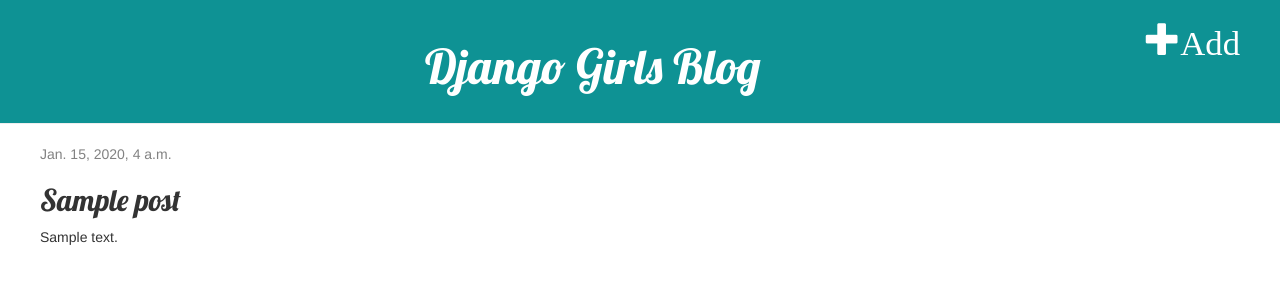
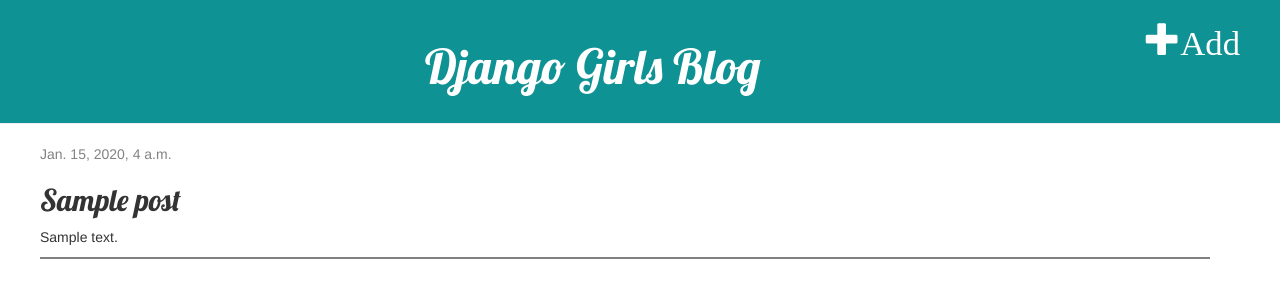
Before and after one commit to shanicegipson/shanice-django-blog, a Django app: page /post/1/ in a window 1280 px wide. Shown: the top 300 px of the page. Run offline with Django 3.2, Linux system fonts and the light colour scheme; tables that the repository leaves empty hold one stand-in row (values such as "Sample post"); some libraries are stand-ins or nearby versions.

Commit message:
added line to separate post

```diff
--- a/blog/static/css/page.css
+++ b/blog/static/css/page.css
@@ -40,6 +40,7 @@
 
 .post {
     margin-bottom: 70px;
+    border-bottom: 2px solid grey;
 }
 
 .post h2 a, .post h2 a:visited {
```
Also changed, not shown: blog/templates/blog/post_list.html (line endings or trailing spaces).
